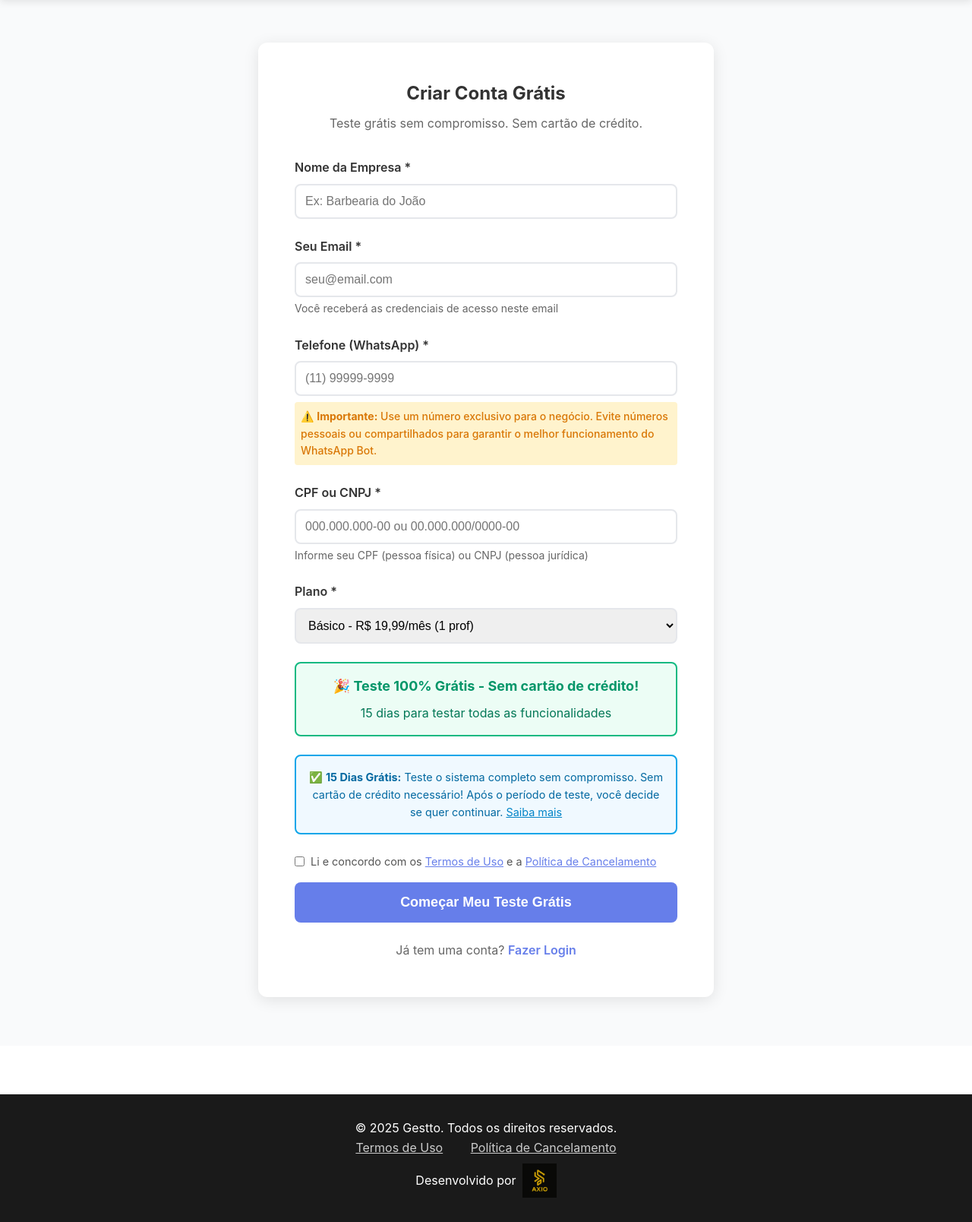
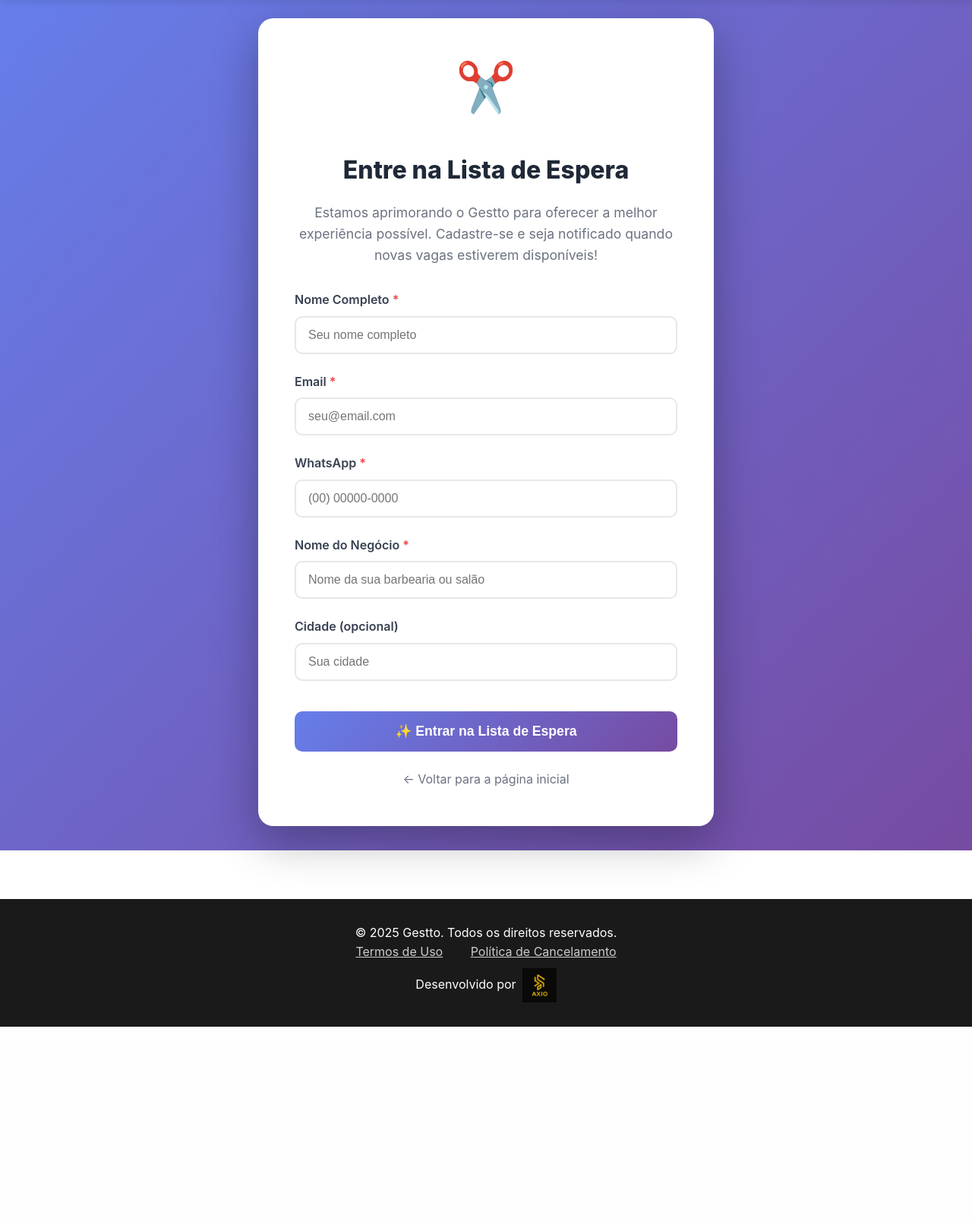
Before and after one commit to VanthuirMaia/Axio_Gestto, a Django app: page /cadastro/ in a window 1280 px wide. Shown: the part 125-1733 px from the top of the page at 76% size. After the commit the page ends 1476 px from the top, so only its background shows below. Run offline with Django 5.2, Linux system fonts and the light colour scheme; data comes from the database, SQL or seed files in the repository; parts of the project's set-up code (start-up, migrations or seed data) failed here and were passed over.

Commit message:
feat: Converter landing page para sistema de waitlist
- Criar model Waitlist para armazenar leads
- Atualizar view cadastro para processar waitlist
- Criar página de sucesso da waitlist
- Atualizar CTAs da home para lista de espera
- Configurar Django Admin para gerenciar leads

```diff
--- a/landing/templates/landing/cadastro.html
+++ b/landing/templates/landing/cadastro.html
@@ -1,32 +1,49 @@
 {% extends 'landing/base.html' %}
-
-{% block title %}Cadastro - Gestto{% endblock %}
 
 {% block content %}
 <style>
-    .cadastro-section {
-        padding: 4rem 0;
-        background: #f9fafb;
+    .waitlist-container {
         min-height: 80vh;
+        display: flex;
+        align-items: center;
+        justify-content: center;
+        background: linear-gradient(135deg, #667eea 0%, #764ba2 100%);
+        padding: 2rem 0;
     }
 
-    .cadastro-container {
+    .waitlist-card {
+        background: white;
+        border-radius: 20px;
+        padding: 3rem;
         max-width: 600px;
-        margin: 0 auto;
-        background: white;
-        padding: 3rem;
-        border-radius: 12px;
-        box-shadow: 0 4px 20px rgba(0,0,0,0.1);
+        width: 100%;
+        box-shadow: 0 20px 60px rgba(0, 0, 0, 0.3);
     }
 
-    .cadastro-container h1 {
+    .waitlist-icon {
+        font-size: 4rem;
         text-align: center;
-        margin-bottom: 0.5rem;
+        margin-bottom: 1.5rem;
+        animation: bounce 2s infinite;
     }
 
-    .cadastro-container p {
+    @keyframes bounce {
+        0%, 100% { transform: translateY(0); }
+        50% { transform: translateY(-10px); }
+    }
+
+    .waitlist-title {
+        font-size: 2rem;
+        font-weight: 800;
         text-align: center;
-        color: #666;
+        color: #1f2937;
+        margin-bottom: 1rem;
+    }
+
+    .waitlist-subtitle {
+        text-align: center;
+        color: #6b7280;
+        font-size: 1.1rem;
         margin-bottom: 2rem;
     }
 
@@ -34,156 +51,186 @@
         margin-bottom: 1.5rem;
     }
 
-    .form-group label {
+    .form-label {
         display: block;
+        font-weight: 600;
+        color: #374151;
         margin-bottom: 0.5rem;
-        font-weight: 600;
-        color: #333;
     }
 
-    .form-group input,
-    .form-group select {
-        width: 100%;
-        padding: 0.75rem;
-        border: 2px solid #e5e7eb;
-        border-radius: 8px;
-        font-size: 1rem;
-        transition: border-color 0.3s;
+    .form-label .required {
+        color: #ef4444;
     }
 
-    .form-group input:focus,
-    .form-group select:focus {
+    .form-control {
+        width: 100%;
+        padding: 0.875rem 1rem;
+        border: 2px solid #e5e7eb;
+        border-radius: 10px;
+        font-size: 1rem;
+        transition: all 0.3s ease;
+    }
+
+    .form-control:focus {
         outline: none;
         border-color: #667eea;
-    }
-
-    .form-group small {
-        display: block;
-        margin-top: 0.25rem;
-        color: #666;
-        font-size: 0.875rem;
+        box-shadow: 0 0 0 3px rgba(102, 126, 234, 0.1);
     }
 
     .btn-submit {
         width: 100%;
-        background: #667eea;
+        background: linear-gradient(135deg, #667eea 0%, #764ba2 100%);
         color: white;
-        padding: 1rem;
+        padding: 1rem 2rem;
         border: none;
-        border-radius: 8px;
-        font-size: 1.125rem;
-        font-weight: 600;
+        border-radius: 10px;
+        font-size: 1.1rem;
+        font-weight: 700;
         cursor: pointer;
-        transition: background 0.3s;
+        transition: all 0.3s ease;
+        margin-top: 1rem;
     }
 
     .btn-submit:hover {
-        background: #5568d3;
+        transform: translateY(-2px);
+        box-shadow: 0 10px 30px rgba(102, 126, 234, 0.4);
     }
 
-    .already-have-account {
+    .back-link {
+        display: block;
         text-align: center;
         margin-top: 1.5rem;
-        color: #666;
+        color: #6b7280;
+        text-decoration: none;
+        transition: color 0.3s ease;
     }
 
-    .already-have-account a {
+    .back-link:hover {
         color: #667eea;
-        text-decoration: none;
-        font-weight: 600;
     }
 
-    .payment-info {
-        background: #f3f4f6;
-        border: 2px solid #667eea;
-        border-radius: 8px;
+    .alert {
         padding: 1rem;
-        text-align: center;
+        border-radius: 10px;
         margin-bottom: 1.5rem;
     }
 
-    .payment-info strong {
-        color: #667eea;
-        font-size: 1.125rem;
+    .alert-error {
+        background: #fee2e2;
+        color: #991b1b;
+        border: 1px solid #fecaca;
+    }
+
+    @media (max-width: 768px) {
+        .waitlist-card {
+            padding: 2rem 1.5rem;
+        }
+
+        .waitlist-title {
+            font-size: 1.5rem;
+        }
     }
 </style>
 
-<section class="cadastro-section">
-    <div class="cadastro-container">
-        <h1>Criar Conta Grátis</h1>
-        <p>Teste grátis sem compromisso. Sem cartão de crédito.</p>
+<div class="waitlist-container">
+    <div class="container">
+        <div class="waitlist-card">
+            <div class="waitlist-icon">✂️</div>
+            <h1 class="waitlist-title">Entre na Lista de Espera</h1>
+            <p class="waitlist-subtitle">
+                Estamos aprimorando o Gestto para oferecer a melhor experiência possível.
+                Cadastre-se e seja notificado quando novas vagas estiverem disponíveis!
+            </p>
 
-        <form method="post">
+            {% if messages %}
+                {% for message in messages %}
+                    <div class="alert alert-error">
+                        {{ message }}
+                    </div>
+                {% endfor %}
+            {% endif %}
+
+            <form method="post" action="{% url 'landing:cadastro' %}">
                 {% csrf_token %}
 
                 <div class="form-group">
-                <label for="nome_empresa">Nome da Empresa *</label>
-                <input type="text" id="nome_empresa" name="nome_empresa" placeholder="Ex: Barbearia do João" required>
+                    <label class="form-label" for="nome">
+                        Nome Completo <span class="required">*</span>
+                    </label>
+                    <input
+                        type="text"
+                        class="form-control"
+                        id="nome"
+                        name="nome"
+                        placeholder="Seu nome completo"
+                        required
+                    >
                 </div>
 
                 <div class="form-group">
-                <label for="email_admin">Seu Email *</label>
-                <input type="email" id="email_admin" name="email_admin" placeholder="seu@email.com" required>
-                <small>Você receberá as credenciais de acesso neste email</small>
+                    <label class="form-label" for="email">
+                        Email <span class="required">*</span>
+                    </label>
+                    <input
+                        type="email"
+                        class="form-control"
+                        id="email"
+                        name="email"
+                        placeholder="seu@email.com"
+                        required
+                    >
                 </div>
 
                 <div class="form-group">
-                <label for="telefone">Telefone (WhatsApp) *</label>
-                <input type="tel" id="telefone" name="telefone" placeholder="(11) 99999-9999" required>
-                <small style="color: #d97706; font-weight: 500; display: block; margin-top: 0.5rem; padding: 0.5rem; background: #fff3cd; border-radius: 4px;">
-                    ⚠️ <strong>Importante:</strong> Use um número exclusivo para o negócio. Evite números pessoais ou compartilhados para garantir o melhor funcionamento do WhatsApp Bot.
-                </small>
+                    <label class="form-label" for="whatsapp">
+                        WhatsApp <span class="required">*</span>
+                    </label>
+                    <input
+                        type="tel"
+                        class="form-control"
+                        id="whatsapp"
+                        name="whatsapp"
+                        placeholder="(00) 00000-0000"
+                        required
+                    >
                 </div>
 
                 <div class="form-group">
-                <label for="cnpj">CPF ou CNPJ *</label>
-                <input type="text" id="cnpj" name="cnpj" placeholder="000.000.000-00 ou 00.000.000/0000-00" required>
-                <small>Informe seu CPF (pessoa física) ou CNPJ (pessoa jurídica)</small>
+                    <label class="form-label" for="nome_negocio">
+                        Nome do Negócio <span class="required">*</span>
+                    </label>
+                    <input
+                        type="text"
+                        class="form-control"
+                        id="nome_negocio"
+                        name="nome_negocio"
+                        placeholder="Nome da sua barbearia ou salão"
+                        required
+                    >
                 </div>
 
                 <div class="form-group">
-                <label for="plano">Plano *</label>
-                <select id="plano" name="plano" required>
-                    {% for plano_obj in planos %}
-                    <option value="{{ plano_obj.nome }}" {% if request.GET.plano == plano_obj.nome %}selected{% endif %}>
-                        {{ plano_obj.get_nome_display }} - R$ {{ plano_obj.preco_mensal|floatformat:2 }}/mês ({{ plano_obj.max_profissionais }} prof)
-                    </option>
-                    {% endfor %}
-                </select>
+                    <label class="form-label" for="cidade">
+                        Cidade (opcional)
+                    </label>
+                    <input
+                        type="text"
+                        class="form-control"
+                        id="cidade"
+                        name="cidade"
+                        placeholder="Sua cidade"
+                    >
                 </div>
 
-            <div class="payment-info" style="background: #ecfdf5; border-color: #10b981;">
-                <strong style="color: #059669;">🎉 Teste 100% Grátis - Sem cartão de crédito!</strong>
-                <p style="margin: 0.5rem 0 0 0; color: #047857;">15 dias para testar todas as funcionalidades</p>
-                <input type="hidden" name="gateway" value="manual">
+                <button type="submit" class="btn-submit">
+                    ✨ Entrar na Lista de Espera
+                </button>
+            </form>
+
+            <a href="{% url 'landing:home' %}" class="back-link">
+                ← Voltar para a página inicial
+            </a>
         </div>
-
-            <div style="background: #f0f9ff; border: 2px solid #0ea5e9; border-radius: 8px; padding: 1rem; margin: 1.5rem 0;">
-                <p style="margin: 0; color: #0369a1; font-size: 0.9rem;">
-                    ✅ <strong>15 Dias Grátis:</strong> Teste o sistema completo sem compromisso. Sem cartão de crédito necessário!
-                    Após o período de teste, você decide se quer continuar.
-                    <a href="{% url 'landing:politica_cancelamento' %}" target="_blank" style="color: #0284c7; text-decoration: underline;">Saiba mais</a>
-                </p>
     </div>
-
-            <div style="margin: 1rem 0;">
-                <label style="display: flex; align-items: center; gap: 0.5rem; cursor: pointer;">
-                    <input type="checkbox" required style="width: auto;">
-                    <span style="font-size: 0.9rem; color: #555;">
-                        Li e concordo com os
-                        <a href="{% url 'landing:termos_uso' %}" target="_blank" style="color: #667eea;">Termos de Uso</a>
-                        e a
-                        <a href="{% url 'landing:politica_cancelamento' %}" target="_blank" style="color: #667eea;">Política de Cancelamento</a>
-                    </span>
-                </label>
 </div>
-
-            <button type="submit" class="btn-submit">Começar Meu Teste Grátis</button>
-
-            <div class="already-have-account">
-                Já tem uma conta? <a href="/app/login/">Fazer Login</a>
-            </div>
-        </form>
-    </div>
-</section>
 {% endblock %}
--- a/landing/urls.py
+++ b/landing/urls.py
@@ -7,6 +7,7 @@ urlpatterns = [
     path('', views.home, name='home'),
     path('precos/', views.precos, name='precos'),
     path('cadastro/', views.cadastro, name='cadastro'),
+    path('waitlist/sucesso/', views.waitlist_sucesso, name='waitlist_sucesso'),
     path('sobre/', views.sobre, name='sobre'),
     path('contato/', views.contato, name='contato'),
     path('termos/', views.termos_uso, name='termos_uso'),
--- a/landing/views.py
+++ b/landing/views.py
@@ -39,77 +39,56 @@ def precos(request):
 @ratelimit(key='ip', rate='10/h', method='POST', block=True)  # Máximo 10 cadastros por hora por IP
 @ratelimit(key='ip', rate='30/m', method='GET', block=True)
 def cadastro(request):
-    """Formulário de cadastro de novo cliente"""
+    """Formulário de cadastro na lista de espera"""
     if request.method == 'POST':
+        from .models import Waitlist
+        from django.db import IntegrityError
+
         # Extrair dados do formulário
-        nome_empresa = request.POST.get('nome_empresa')
-        email_admin = request.POST.get('email_admin')
-        telefone = request.POST.get('telefone')
-        cnpj = request.POST.get('cnpj')
-        plano = request.POST.get('plano', 'essencial')
-        gateway = request.POST.get('gateway', 'manual')
+        nome = request.POST.get('nome', '').strip()
+        email = request.POST.get('email', '').strip().lower()
+        whatsapp = request.POST.get('whatsapp', '').strip()
+        nome_negocio = request.POST.get('nome_negocio', '').strip()
+        cidade = request.POST.get('cidade', '').strip()
 
-        # Log de tentativa de cadastro
-        logger.warning(f"Tentativa de cadastro - IP: {request.META.get('REMOTE_ADDR')}, Email: {email_admin}, Empresa: {nome_empresa}")
+        # Log de tentativa de cadastro na waitlist
+        logger.info(f"Tentativa de cadastro na waitlist - IP: {request.META.get('REMOTE_ADDR')}, Email: {email}, Nome: {nome}")
 
         # Validações básicas
-        if not nome_empresa or not email_admin or not telefone or not cnpj:
-            messages.error(request, 'Preencha todos os campos obrigatórios.')
-            logger.warning(f"Cadastro incompleto - IP: {request.META.get('REMOTE_ADDR')}")
+        if not nome or not email or not whatsapp or not nome_negocio:
+            messages.error(request, 'Por favor, preencha todos os campos obrigatórios.')
+            logger.warning(f"Cadastro waitlist incompleto - IP: {request.META.get('REMOTE_ADDR')}")
             return redirect('landing:cadastro')
 
-        # Chamar API interna de create-tenant
+        # Tentar salvar na waitlist
         try:
-            payload = {
-                'nome_empresa': nome_empresa,
-                'email_admin': email_admin,
-                'telefone': telefone,
-                'cnpj': cnpj,
-                'plano': plano,
-                'gateway': gateway
-            }
-
-            # Debug: log do payload
-            logger.info(f"Enviando para API: {payload}")
-
-            response = requests.post(
-                f"{request.scheme}://{request.get_host()}/api/create-tenant/",
-                json=payload,
-                timeout=10
+            waitlist_entry = Waitlist.objects.create(
+                nome=nome,
+                email=email,
+                whatsapp=whatsapp,
+                nome_negocio=nome_negocio,
+                cidade=cidade
             )
 
-            # Debug: log da resposta
-            logger.info(f"Status Code: {response.status_code}")
-            logger.info(f"Resposta: {response.text}")
+            logger.info(f"Cadastro na waitlist bem-sucedido - Email: {email}, Nome: {nome}")
 
-            data = response.json()
+            # Redirecionar para página de sucesso
+            return redirect('landing:waitlist_sucesso')
 
-            if data.get('sucesso'):
-                # Redirecionar para página de checkout
-                checkout_url = data.get('checkout_url')
-                logger.info(f"Cadastro bem-sucedido - Email: {email_admin}, Empresa: {nome_empresa}")
-                if checkout_url:
-                    return redirect(checkout_url)
-                else:
-                    messages.success(request, 'Cadastro realizado! Verifique seu email.')
-                    return redirect('landing:home')
-            else:
-                # Mostrar erro retornado pela API
-                erro = data.get('erro') or data.get('mensagem', 'Erro ao processar cadastro.')
-                logger.error(f"Erro na API de cadastro - Email: {email_admin}, Erro: {erro}")
-                messages.error(request, f'Erro: {erro}')
-                return redirect('landing:cadastro')
+        except IntegrityError:
+            # Email já existe na waitlist
+            messages.error(request, 'Este email já está na lista de espera.')
+            logger.warning(f"Email duplicado na waitlist - Email: {email}")
+            return redirect('landing:cadastro')
 
         except Exception as e:
-            logger.error(f"Exceção no cadastro - Email: {email_admin}, Erro: {str(e)}")
-            messages.error(request, f'Erro ao processar cadastro: {str(e)}')
+            logger.error(f"Erro ao cadastrar na waitlist - Email: {email}, Erro: {str(e)}")
+            messages.error(request, 'Erro ao processar seu cadastro. Por favor, tente novamente.')
             return redirect('landing:cadastro')
 
-    # GET - Mostrar formulário
-    planos = Plano.objects.filter(ativo=True).order_by('ordem_exibicao')
-
+    # GET - Mostrar formulário de waitlist
     context = {
-        'planos': planos,
+        'site_name': 'Gestto',
     }
     return render(request, 'landing/cadastro.html', context)
 
@@ -147,6 +126,14 @@ def termos_uso(request):
 def politica_cancelamento(request):
     """Página de Política de Cancelamento"""
     return render(request, 'landing/politica_cancelamento.html')
+
+
+def waitlist_sucesso(request):
+    """Página de sucesso após cadastro na waitlist"""
+    context = {
+        'site_name': 'Gestto',
+    }
+    return render(request, 'landing/waitlist_sucesso.html', context)
 
 
 @require_http_methods(["POST"])
```
Also changed, not shown: check_planos.py (+14 -17 lines), check_stripe_sessions.py (added, +45 -0 lines), landing/admin.py (+28 -1 lines), landing/models.py (+25 -0 lines), landing/templates/landing/home.html (+16 -16 lines), landing/templates/landing/waitlist_sucesso.html (added, +201 -0 lines), landing/migrations/0001_initial.py (added), landing/migrations/__init__.py (added). Lines whose indentation alone changed are shown as unchanged.
